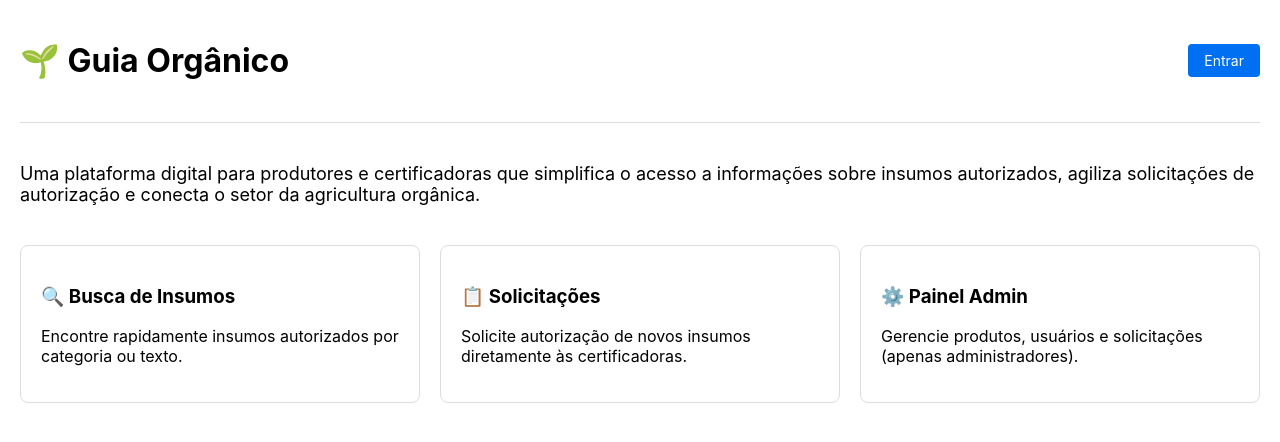
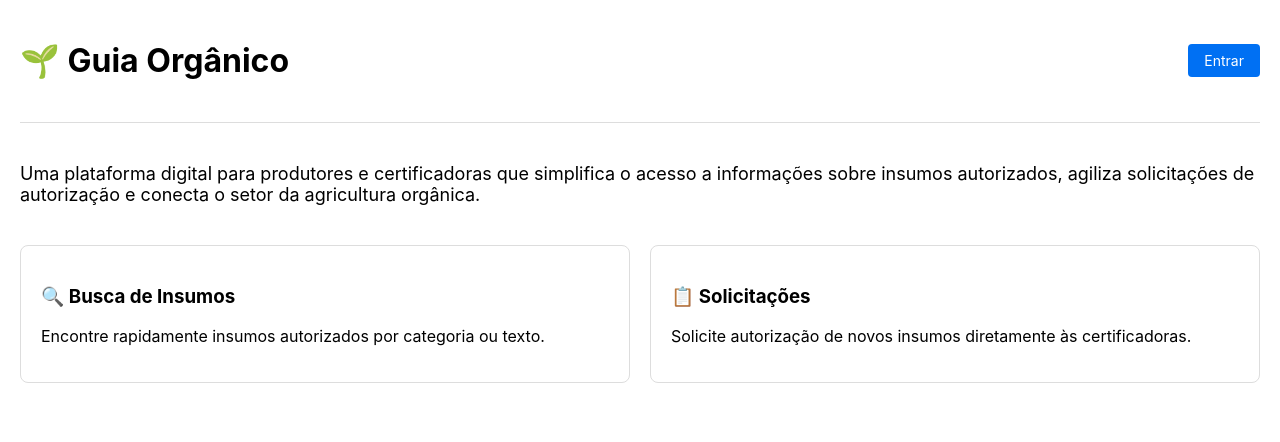
Before and after one commit to J0aoD3v/Guia-Organico, a Next.js app: page / in a window 1280 px wide. Shown: the top 442 px of the page. Built offline with nearby package versions, Linux system fonts and the light colour scheme; no server answers.

Commit message:
Remover card Painel Admin da tela principal

```diff
--- a/src/pages/index.tsx
+++ b/src/pages/index.tsx
@@ -52,15 +52,6 @@ export default function Home() {
               <h3>📋 Solicitações</h3>
               <p>Solicite autorização de novos insumos diretamente às certificadoras.</p>
             </div>
-
-            <div style={{
-              padding: "20px",
-              border: "1px solid #ddd",
-              borderRadius: "8px"
-            }}>
-              <h3>⚙️ Painel Admin</h3>
-              <p>Gerencie produtos, usuários e solicitações (apenas administradores).</p>
-            </div>
           </div>
         </main>
       </div>
```
